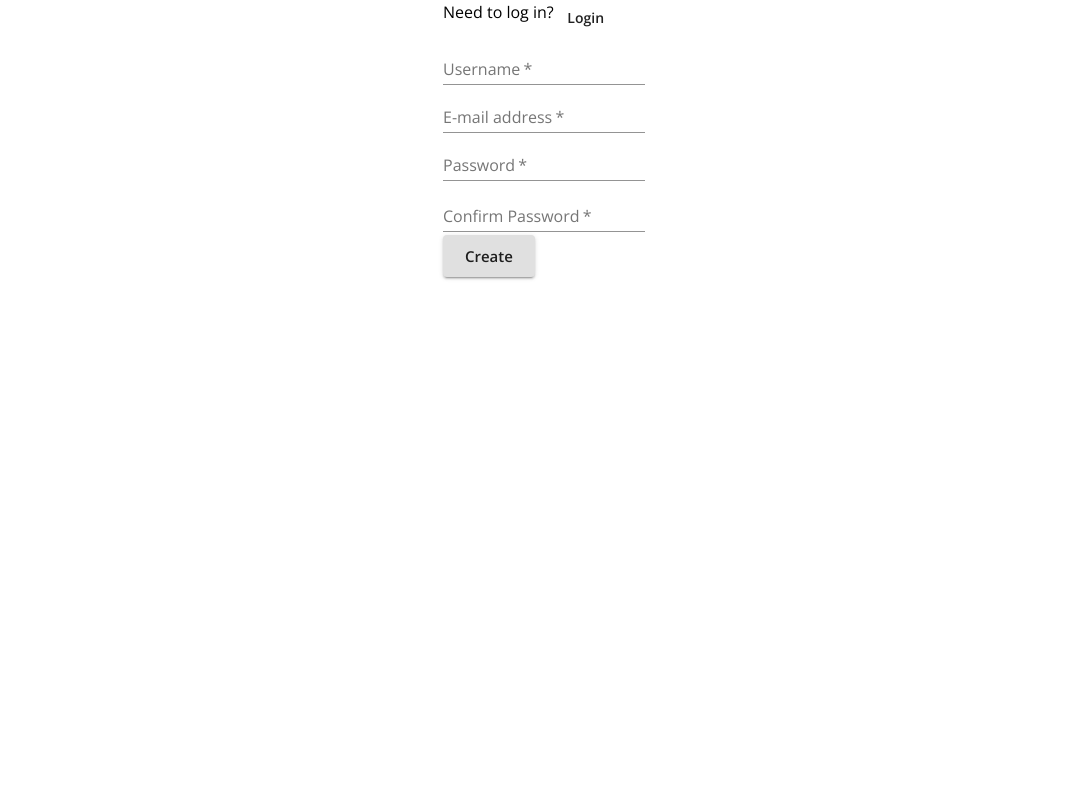
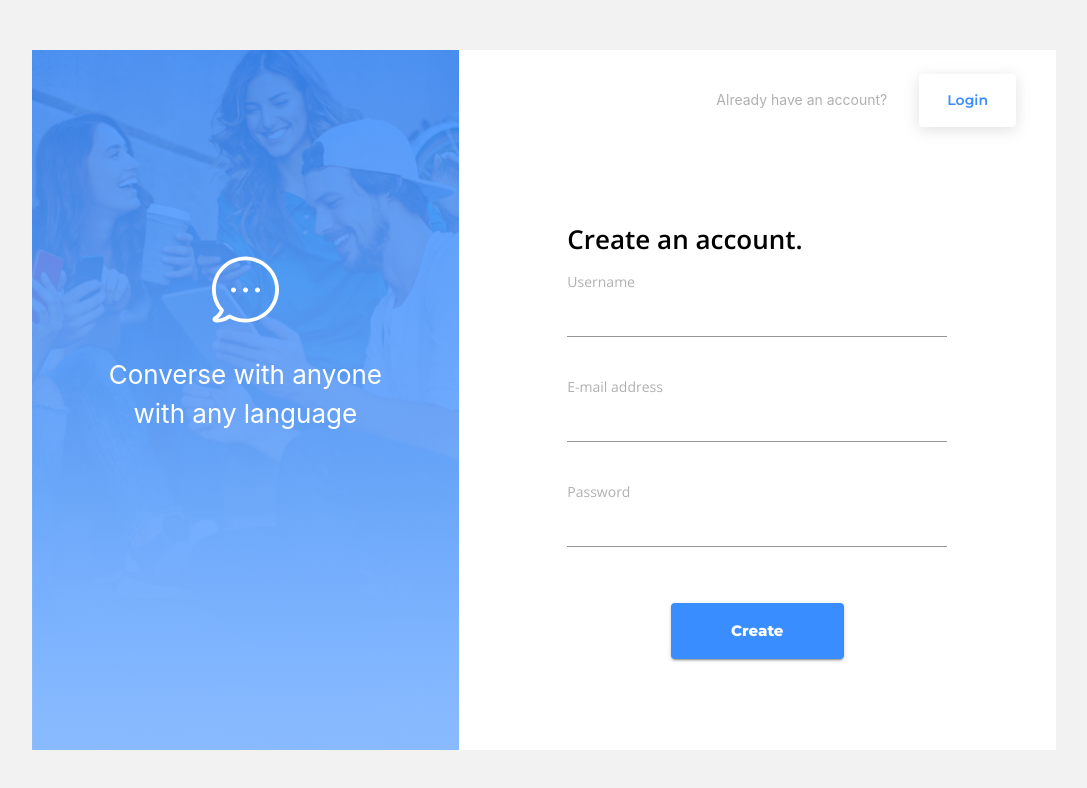
Before and after one commit to francispham/messenger-880, a React (Create React App) app in the folder client/: page / in a window 1280 px wide. Shown: the top 788 px of the page, without its empty margins (96-1183 px from the left). Built offline with nearby package versions, Linux system fonts and the light colour scheme; no server answers.

Commit message:
Feature: New Design for Login/Signup Pages with Mobile Responsive (#5)
* Feature: Implemented New Desgin for Login/Signup Pages

* Feature: Implemented Responsive Design

* Feature: Added Styling Adjustments

* Refactored Code

```diff
--- a/client/public/index.html
+++ b/client/public/index.html
@@ -14,6 +14,11 @@
       rel="stylesheet"
       type="text/css"
     />
+    <link
+      href="https://fonts.googleapis.com/css2?family=Montserrat:wght@600;800&display=swap"
+      rel="stylesheet"
+      type="text/css"
+      >
     <!--
       Notice the use of %PUBLIC_URL% in the tags above.
       It will be replaced with the URL of the `public` folder during the build.
--- a/client/src/Login.js
+++ b/client/src/Login.js
@@ -1,18 +1,22 @@
+
 import React from "react";
-import { Redirect, useHistory } from "react-router-dom";
+import { Redirect } from "react-router-dom";
 import { connect } from "react-redux";
 import {
   Grid,
   Box,
+  Button,
+  TextField,
+  FormLabel,
   Typography,
-  Button,
   FormControl,
-  TextField,
 } from "@material-ui/core";
+
 import { login } from "./store/utils/thunkCreators";
+import FormWrapper, { useStyles } from "./components/FormWrapper";
 
 const Login = (props) => {
-  const history = useHistory();
+  const classes = useStyles();
   const { user, login } = props;
 
   const handleLogin = async (event) => {
@@ -28,41 +32,55 @@ const Login = (props) => {
   }
 
   return (
-    <Grid container justify="center">
-      <Box>
-        <Grid container item>
-          <Typography>Need to register?</Typography>
-          <Button onClick={() => history.push("/register")}>Register</Button>
-        </Grid>
+    <FormWrapper>
+      <Typography variant="h3" component="h3">Welcome Back</Typography>
       <form onSubmit={handleLogin}>
         <Grid>
-            <Grid>
+          <Grid
+            item
+            container
+            direction="column"
+            justifyContent="center"
+          >
+            <FormLabel>
+              <Box
+                pt={4}
+                fontSize="fontSize"
+                color="secondary.main">Username</Box>
+            </FormLabel>
             <FormControl margin="normal" required>
               <TextField
                 aria-label="username"
-                  label="Username"
                 name="username"
                 type="text"
               />
             </FormControl>
-            </Grid>
+            <FormLabel>
+              <Box
+                pt={5}
+                fontSize="fontSize"
+                color="secondary.main">Password</Box>
+            </FormLabel>
             <FormControl margin="normal" required>
               <TextField
-                label="password"
                 aria-label="password"
                 type="password"
                 name="password"
                 />
             </FormControl>
-            <Grid>
-              <Button type="submit" variant="contained" size="large">
-                Login
-              </Button>
           </Grid>
+          <Box textAlign="center">
+            <Button
+              size="large"
+              type="submit"
+              color="primary"
+              variant="contained"
+              className={classes.button}
+            >Login</Button>
+          </Box>
         </Grid>
       </form>
-      </Box>
-    </Grid>
+    </FormWrapper>
   );
 };
 
--- a/client/src/Signup.js
+++ b/client/src/Signup.js
@@ -1,33 +1,28 @@
-import React, { useState } from "react";
-import { Redirect, useHistory } from "react-router-dom";
+import React from "react";
+import { Redirect } from "react-router-dom";
 import { connect } from "react-redux";
 import {
   Grid,
   Box,
+  Button,
+  TextField,
+  FormLabel,
   Typography,
-  Button,
   FormControl,
-  TextField,
-  FormHelperText,
 } from "@material-ui/core";
+
 import { register } from "./store/utils/thunkCreators";
+import FormWrapper, { useStyles } from "./components/FormWrapper";
 
 const Login = (props) => {
-  const history = useHistory();
+  const classes = useStyles();
   const { user, register } = props;
-  const [formErrorMessage, setFormErrorMessage] = useState({});
 
   const handleRegister = async (event) => {
     event.preventDefault();
     const username = event.target.username.value;
     const email = event.target.email.value;
     const password = event.target.password.value;
-    const confirmPassword = event.target.confirmPassword.value;
-
-    if (password !== confirmPassword) {
-      setFormErrorMessage({ confirmPassword: "Passwords must match" });
-      return;
-    }
 
     await register({ username, email, password });
   };
@@ -37,73 +32,71 @@ const Login = (props) => {
   }
 
   return (
-    <Grid container justify="center">
-      <Box>
-        <Grid container item>
-          <Typography>Need to log in?</Typography>
-          <Button onClick={() => history.push("/login")}>Login</Button>
-        </Grid>
+    <FormWrapper>
+      <Typography variant="h4" component="h3">Create an account.</Typography>
       <form onSubmit={handleRegister}>
         <Grid>
-            <Grid>
+          <Grid
+            item
+            container
+            direction="column"
+            justifyContent="center"
+          >
+            <FormLabel>
+              <Box
+                pt={4}
+                pb={3}
+                fontSize="fontSize"
+                color="secondary.main">Username</Box>
+            </FormLabel>
             <FormControl>
               <TextField
                 aria-label="username"
-                  label="Username"
                 name="username"
                 type="text"
                 required
               />
             </FormControl>
-            </Grid>
-            <Grid>
+            <FormLabel>
+              <Box
+                pt={6}
+                pb={3}
+                fontSize="fontSize"
+                color="secondary.main">E-mail address</Box>
+            </FormLabel>
             <FormControl>
               <TextField
-                  label="E-mail address"
                 aria-label="e-mail address"
                 type="email"
                 name="email"
                 required
               />
             </FormControl>
-            </Grid>
-            <Grid>
-              <FormControl error={!!formErrorMessage.confirmPassword}>
+            <FormLabel>
+              <Box
+                pt={6}
+                pb={3}
+                fontSize="fontSize"
+                color="secondary.main">Password</Box>
+            </FormLabel>
+            <FormControl>
               <TextField
                 aria-label="password"
-                  label="Password"
                 type="password"
                 inputProps={{ minLength: 6 }}
                 name="password"
                 required
               />
-                <FormHelperText>
-                  {formErrorMessage.confirmPassword}
-                </FormHelperText>
             </FormControl>
           </Grid>
-            <Grid>
-              <FormControl error={!!formErrorMessage.confirmPassword}>
-                <TextField
-                  label="Confirm Password"
-                  aria-label="confirm password"
-                  type="password"
-                  inputProps={{ minLength: 6 }}
-                  name="confirmPassword"
-                  required
-                />
-                <FormHelperText>
-                  {formErrorMessage.confirmPassword}
-                </FormHelperText>
-              </FormControl>
-            </Grid>
-            <Button type="submit" variant="contained" size="large">
+          <Box textAlign="center">
+            <Button color="primary" type="submit" variant="contained" size="large" className={classes.button}>
               Create
             </Button>
+          </Box>
         </Grid>
       </form>
-      </Box>
-    </Grid>
+    </FormWrapper>
   );
 };
 
--- /dev/null
+++ b/client/src/components/FormWrapper.js
@@ -0,0 +1,113 @@
+
+import React from "react";
+import { useHistory } from "react-router-dom";
+import { connect } from "react-redux";
+import {
+  Grid,
+  Box,
+  Button,
+  useMediaQuery,
+} from "@material-ui/core";
+import { makeStyles } from "@material-ui/core/styles";
+
+import { login } from "../store/utils/thunkCreators";
+import SideBanner from "./SideBanner";
+
+export const useStyles = makeStyles((matches) => ({
+  root: {
+    width: '100vw',
+    height: '100vh',
+    minWidth: '320px',
+    overflow: 'hidden',
+    background: '#F2F2F2',
+  },
+  grid: {
+    height: 'inherit',
+  },
+  subGrid: {
+    height: '100%',
+  },
+  form: {
+    height: '358px',
+    margin: matches => matches ? '' : '0 1rem',
+    padding: matches => matches ? '2rem' : '',
+    width: matches => matches ? '380px' : '-webkit-fill-available',
+  },
+  topButton: {
+    fontWeight: '600',
+    boxShadow: 'rgba(100, 100, 111, 0.2) 0px 3px 15px 0px',
+    padding: matches => matches ? '1em 2em' : '0.5em 1em',
+    margin: matches => matches ? '' : '0.5rem 1rem 0 0.5rem',
+  },
+  button: {
+    padding: '1em 4em',
+    margin: '3.5rem auto',
+  },
+}));
+
+const Login = ({ children }) => {
+  const matches = useMediaQuery('(min-width:750px)');
+  const smMatches = useMediaQuery('(min-width:600px)');
+  const classes = useStyles(matches);
+  const history = useHistory();
+
+  const isLogin = history.location.pathname === '/login';
+
+  return (
+    <Grid
+      container
+      alignItems="center"
+      justifyContent="center"
+      className={classes.root}
+    >
+      <Box bgcolor="secondary.light" width={matches ? 1024 : 1} height={smMatches ? 700 : 1}>
+        <Grid container item className={classes.grid}>
+          {smMatches && <Grid container alignItems="center" justifyContent="center" item sm={5}>
+            <SideBanner />
+          </Grid>}
+          <Grid container justifyContent="center" item xs={12} sm={7}>
+            <Box position="relative" width={1}>
+              <Box position="absolute" right={isLogin ? -20 : 0} width={1} p={2}>
+                <Grid container alignItems="baseline" justifyContent="flex-end" item>
+                  <Box fontSize="fontSize" color="secondary.main">{isLogin ? `Don't have an account?` : 'Already have an account?'}</Box>
+                  <Button
+                    color="primary"
+                    onClick={() => history.push(isLogin ? "/register" : "/login")}
+                    className={classes.topButton}>{isLogin ? 'Create account' : 'Login'}</Button>
+                </Grid>
+              </Box>
+              <Grid
+                item
+                container
+                direction="column"
+                justifyContent="center"
+                alignItems="center"
+                className={classes.subGrid}
+              >
+                <Box className={classes.form}>
+                  {children}
+                </Box>
+              </Grid>
+            </Box>
+          </Grid>
+        </Grid>
+      </Box>
+    </Grid>
+  );
+};
+
+const mapStateToProps = (state) => {
+  return {
+    user: state.user,
+  };
+};
+
+const mapDispatchToProps = (dispatch) => {
+  return {
+    login: (credentials) => {
+      dispatch(login(credentials));
+    },
+  };
+};
+
+export default connect(mapStateToProps, mapDispatchToProps)(Login);
--- /dev/null
+++ b/client/src/components/SideBanner.js
@@ -0,0 +1,71 @@
+import React from "react";
+import { Grid, Box } from "@material-ui/core";
+import { makeStyles } from "@material-ui/core/styles";
+
+import { ReactComponent as CommentIcon } from "../images/bubble.svg";
+import background from "../images/bg-img.png";
+
+const useStyles = makeStyles(() => ({
+  box: {
+    backgroundSize: 'cover',
+    backgroundPosition: 'center',
+    backgroundImage: `url(${background})`,
+  },
+  subBox: {
+    opacity: '0.85',
+    height: '100%',
+    background: 'linear-gradient(#3A8DFF, #86B9FF)',
+  },
+  subGrid: {
+    height: '100%',
+    padding: '0.5rem',
+  },
+}));
+
+export default function SideBanner() {
+  const classes = useStyles();
+
+  return (
+    <Box
+      width={1}
+      height={700}
+      position="relative"
+      className={classes.box}
+    >
+      <Box
+        width={1}
+        height={1}
+        position="absolute"
+        className={classes.subBox}
+        />
+      <Box
+        top={-40}
+        left= {0}
+        right= {0}
+        height= {1}
+        position="absolute"
+      >
+        <Grid
+          item
+          container
+          direction="column"
+          alignItems="center"
+          justifyContent="center"
+          className={classes.subGrid}
+        >
+          <CommentIcon />
+          <Box
+            py={5}
+            px={7}
+            fontSize= "26px"
+            lineHeight={1.5}
+            textAlign= "center"
+            color= "secondary.light"
+          >
+            Converse with anyone with any language
+          </Box>
+        </Grid>
+      </Box>
+    </Box>
+  );
+}
--- a/client/src/themes/theme.js
+++ b/client/src/themes/theme.js
@@ -1,14 +1,26 @@
-import { createMuiTheme } from "@material-ui/core";
+import { createTheme } from "@material-ui/core";
 
-export const theme = createMuiTheme({
+export const theme = createTheme({
   typography: {
     fontFamily: "Open Sans, sans-serif",
     fontSize: 14,
     button: {
+      letterSpacing: 0,
+      fontWeight: "700",
       textTransform: "none",
-      letterSpacing: 0,
-      fontWeight: "bold"
-    }
+      margin: "1rem 2rem 0",
+      fontFamily: "Montserrat, sans-serif",
+    },
+    h3: {
+      fontSize: 26,
+      fontWeight: 600,
+      padding: "5px 0 20px",
+    },
+    h4: {
+      fontSize: 26,
+      fontWeight: 600,
+      paddingTop: "2px",
+    },
   },
   overrides: {
     MuiInput: {
@@ -18,7 +30,14 @@ export const theme = createMuiTheme({
     }
   },
   palette: {
-    primary: { main: "#3A8DFF" },
-    secondary: { main: "#B0B0B0" }
-  }
+    primary: {
+      main: "#3A8DFF",
+      light: "#86B9FF",
+    },
+    secondary: {
+      main: "#B0B0B0",
+      light: "#FFFFFF"
+    },
+  },
+  spacing: [2, 4, 8, 16, 20, 32, 43, 64, 128, 256, 512, 43],
 });
```
Also changed, not shown: client/src/images/bg-img.png (added), client/src/images/bubble.svg (added). Lines whose indentation alone changed are shown as unchanged.
